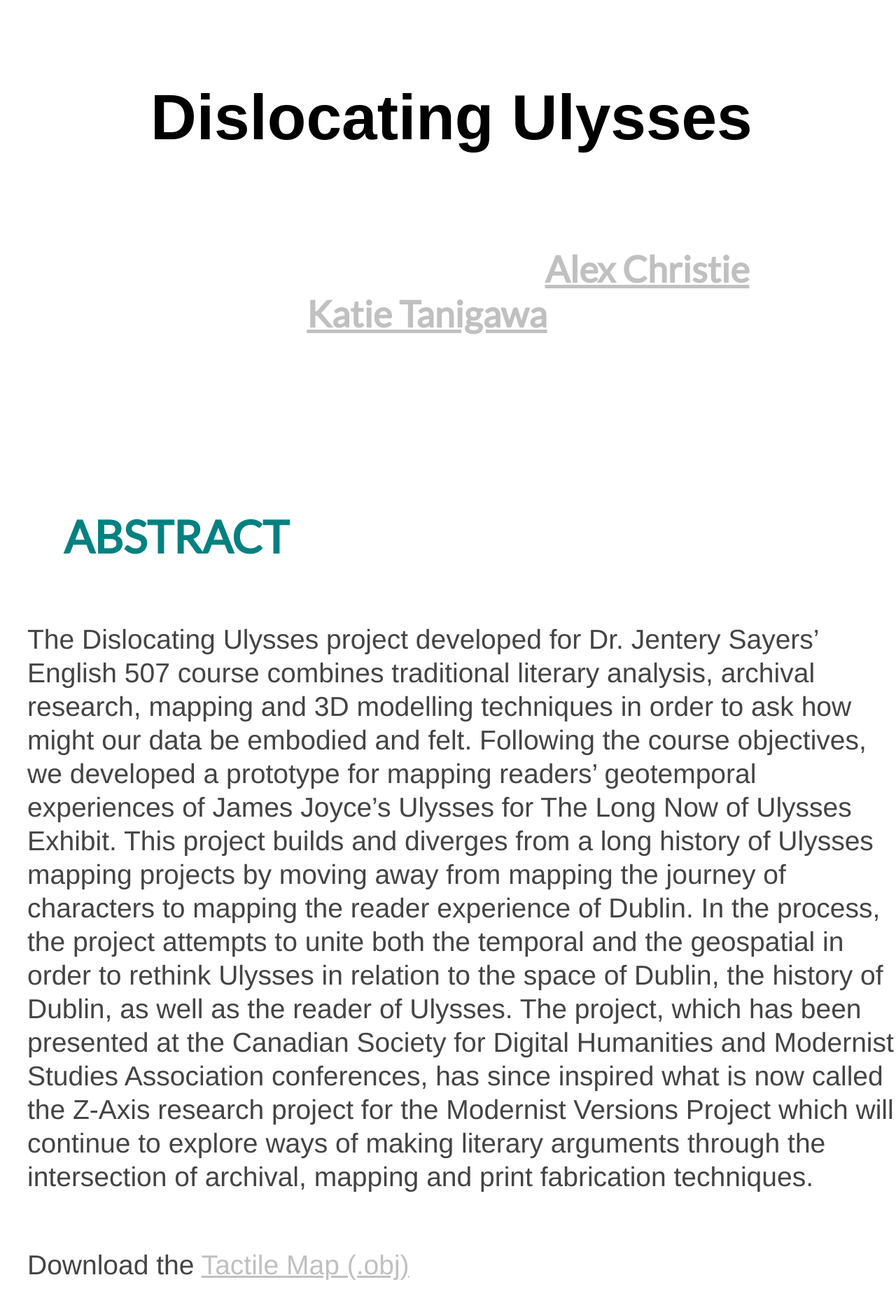
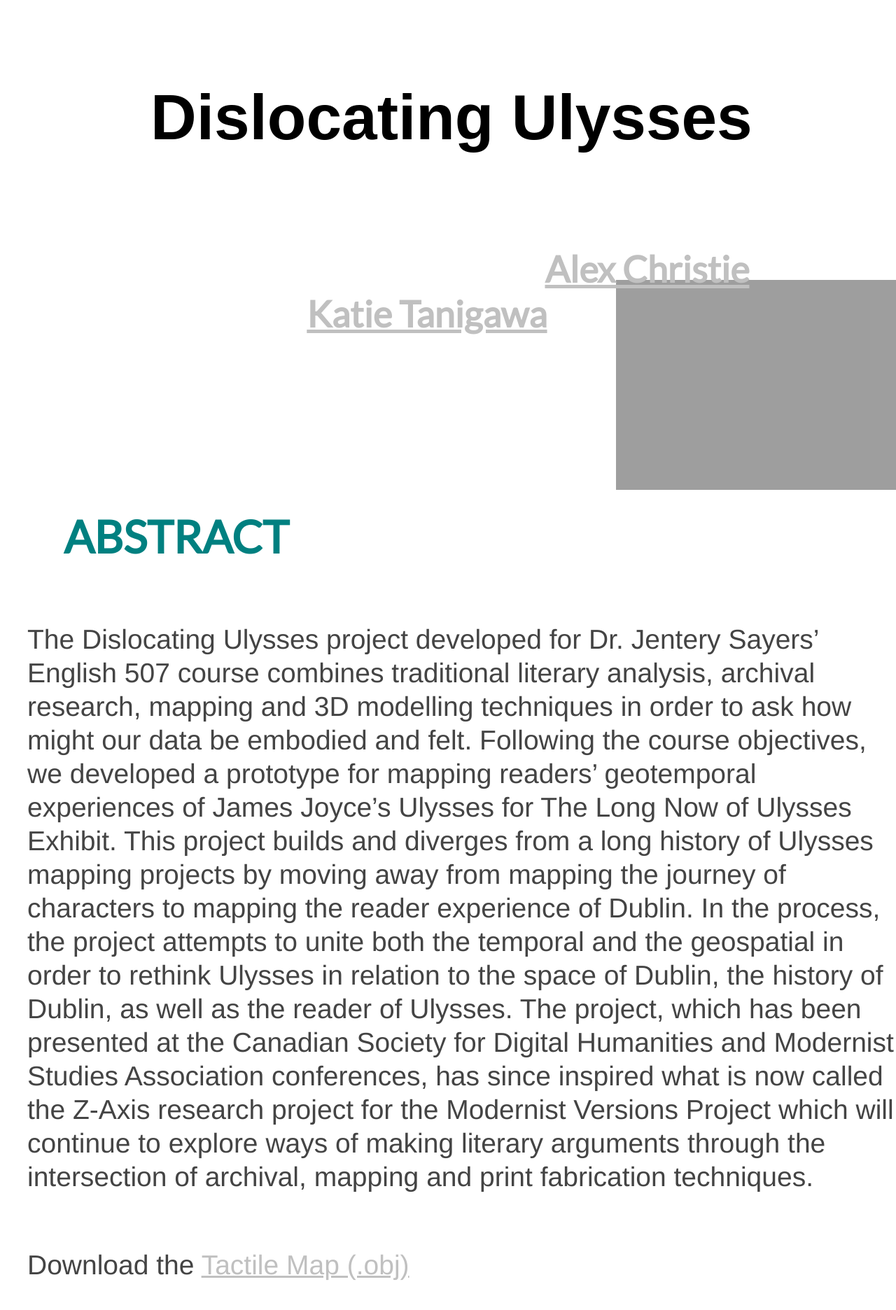
Before and after one commit to axchristie/z-axis, a Jekyll site: the page built from mobile.html, in a window 1280 px wide. Shown: the top 1872 px of the page at 70% size. Built offline with Jekyll 4.4.1, drawn with Linux system fonts in a browser that asks for light colours; some web fonts are replaced.

Commit message:
update image urls for mobile

```diff
--- a/css/mobile.css
+++ b/css/mobile.css
@@ -85,7 +85,7 @@
 
 .parallax { height: 600px; width: 100%; max-width: 1920px; position: relative; margin: 0 auto;}
 
-#title { background: url({{ site.baseurl}} /assets/4_warping.jpg) 100% 100% no-repeat fixed; }
-#second { background: url({{ site.baseurl}} /assets/after2.jpg) 50% 0 no-repeat fixed; box-shadow: inset 3px 4px 5px 5px black; }
-#third { background: url({{ site.baseurl}} /assets/after1.jpg) 50% 0 no-repeat fixed; box-shadow: inset 3px 4px 5px 5px black;}
-#fourth { background: url({{ site.baseurl}} /assets/datatornado.png) 50% 0 no-repeat fixed;}
+#title { background: url(http://axchristie.github.io/z-axis/assets/4_warping.jpg) 100% 100% no-repeat fixed; }
+#second { background: url(http://axchristie.github.io/z-axis/assets/after2.jpg) 50% 0 no-repeat fixed; box-shadow: inset 3px 4px 5px 5px black; }
+#third { background: url(http://axchristie.github.io/z-axis/assets/after1.jpg) 50% 0 no-repeat fixed; box-shadow: inset 3px 4px 5px 5px black;}
+#fourth { background: url(http://axchristie.github.io/z-axis/assets/datatornado.png) 50% 0 no-repeat fixed;}
```
Also changed, not shown: 3 other files.
